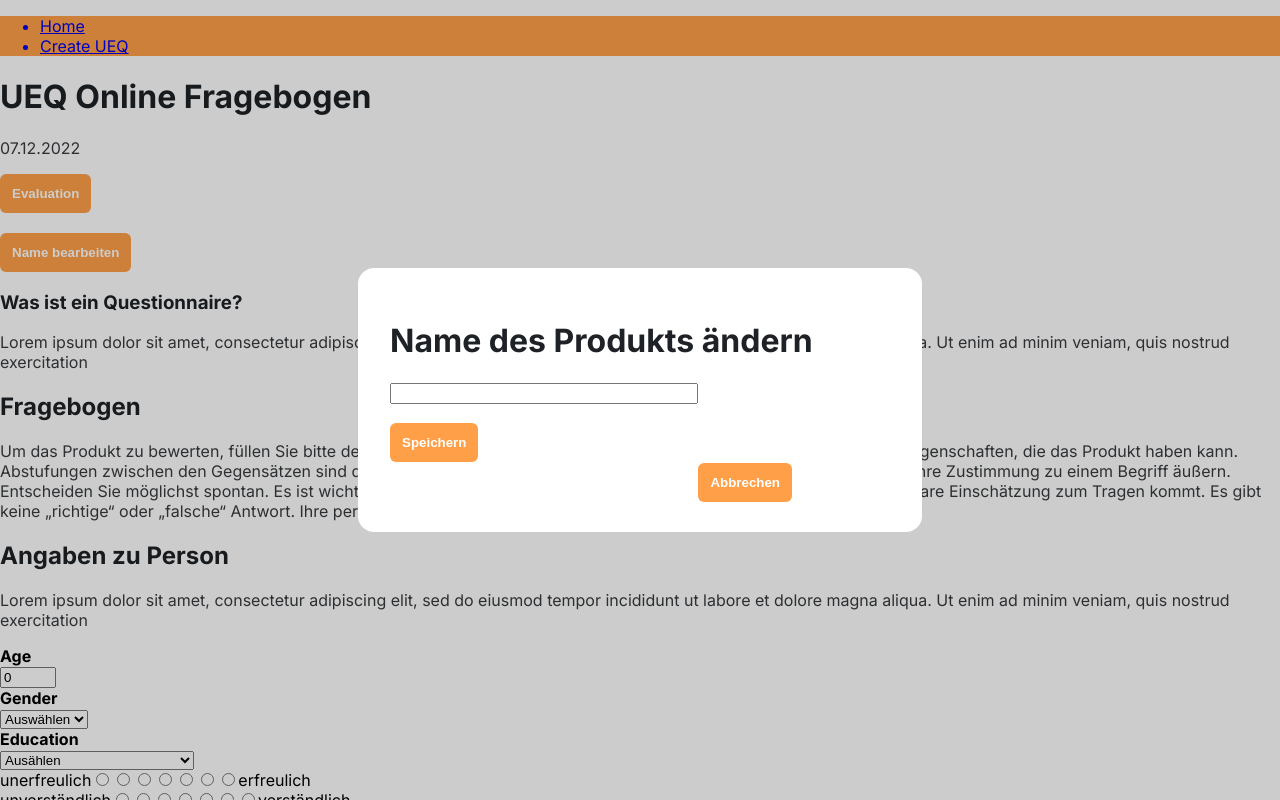
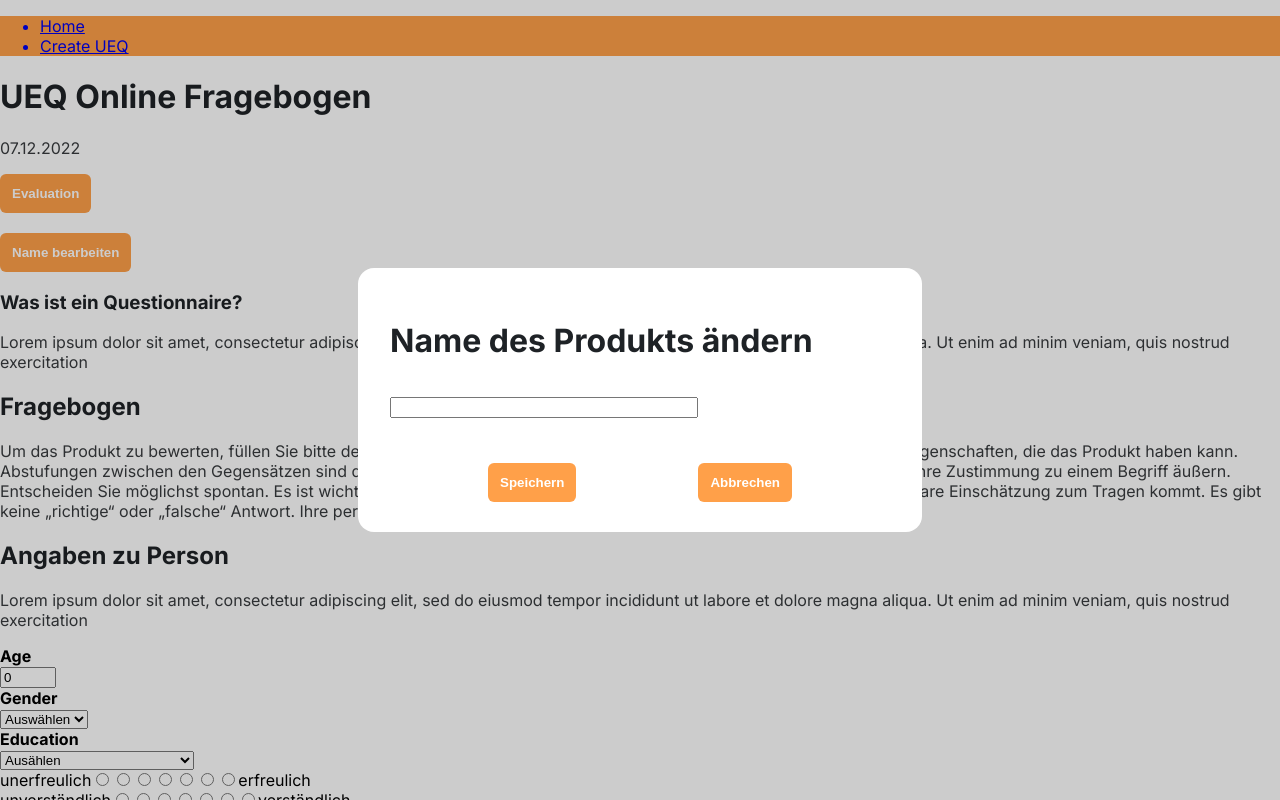
Before and after one commit to Yannik195/ueq-online-tool, a React (Create React App) app in the folder frontend/: page /q/fill/1 in a window 1280 px wide. Both pictures are taken after a click on the button "Name bearbeiten". Shown: the top 800 px of the page. Built offline with nearby package versions, Linux system fonts and the light colour scheme; no server answers.

Commit message:
Change distances

```diff
--- a/frontend/src/Components/Popup.js
+++ b/frontend/src/Components/Popup.js
@@ -1,6 +1,6 @@
 import React from "react";
 import './Popup.scss'
-import { useState } from 'react';
+import { useState, useEffect } from 'react';
 import axios from "axios";
 import { useParams, useNavigate } from "react-router-dom"
 import { useForm } from "react-hook-form";
@@ -15,6 +15,16 @@ function Popup(props) {
     handleSubmit,
     formState: { errors }
   } = useForm();
+
+  useEffect(() => {
+    console.log(link_uuid);
+    const editname = async () => {
+      await fetch(`http://localhost:3001/api/q/fill/${link_uuid}`)
+        .then(response => response.json())
+        .then(data => setQuestionnaire(data));
+    }
+    editname();
+  }, []);
 
   //Update Name
   const onSubmit = (values) => {
@@ -44,8 +54,7 @@ function Popup(props) {
               maxLength: 35,
             })}
           />
-          <h3 className="newName" id='product'>{q.product}</h3>
-          <button type="submit">Speichern</button>
+          <button className="save-btn" type="submit">Speichern</button>
         </form>
         <button className="close-btn" onClick={() => props.setVisible(false)}>Abbrechen</button>
       </div>
--- a/frontend/src/Components/Popup.scss
+++ b/frontend/src/Components/Popup.scss
@@ -35,6 +35,7 @@
 }
 
 .popup input {
+    margin-top: 15px;
     max-width: 300px;
     width: 100%;
 }
```
